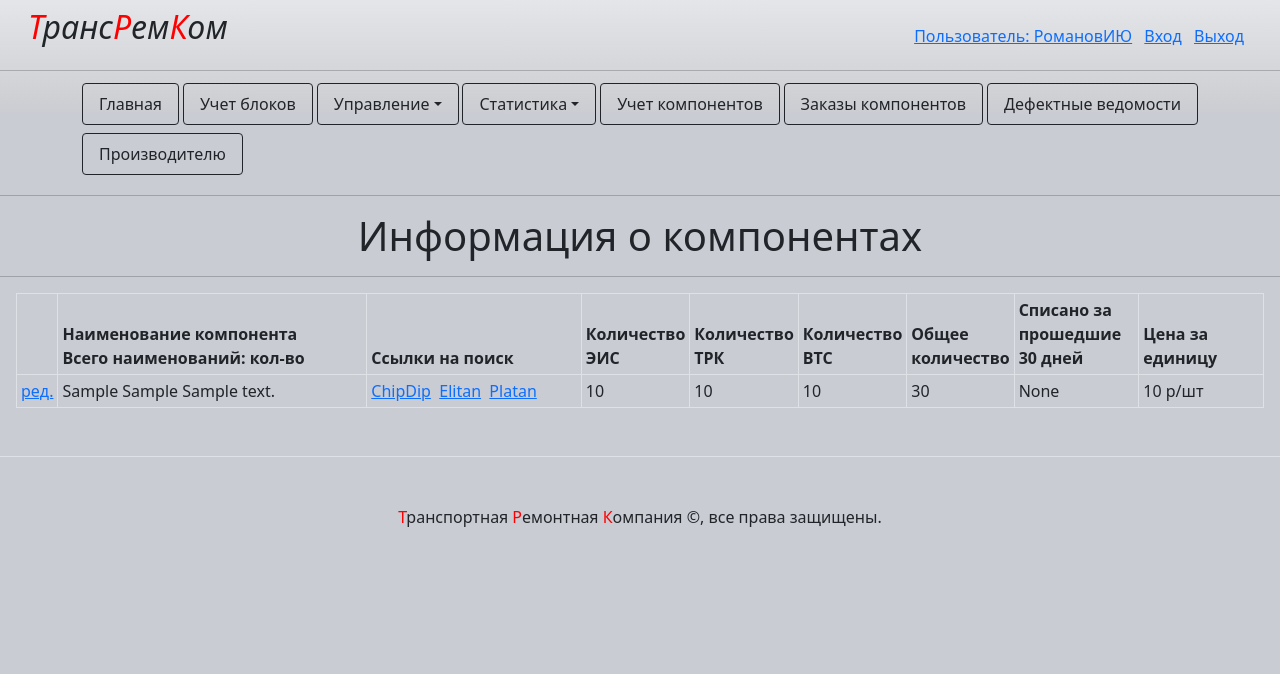
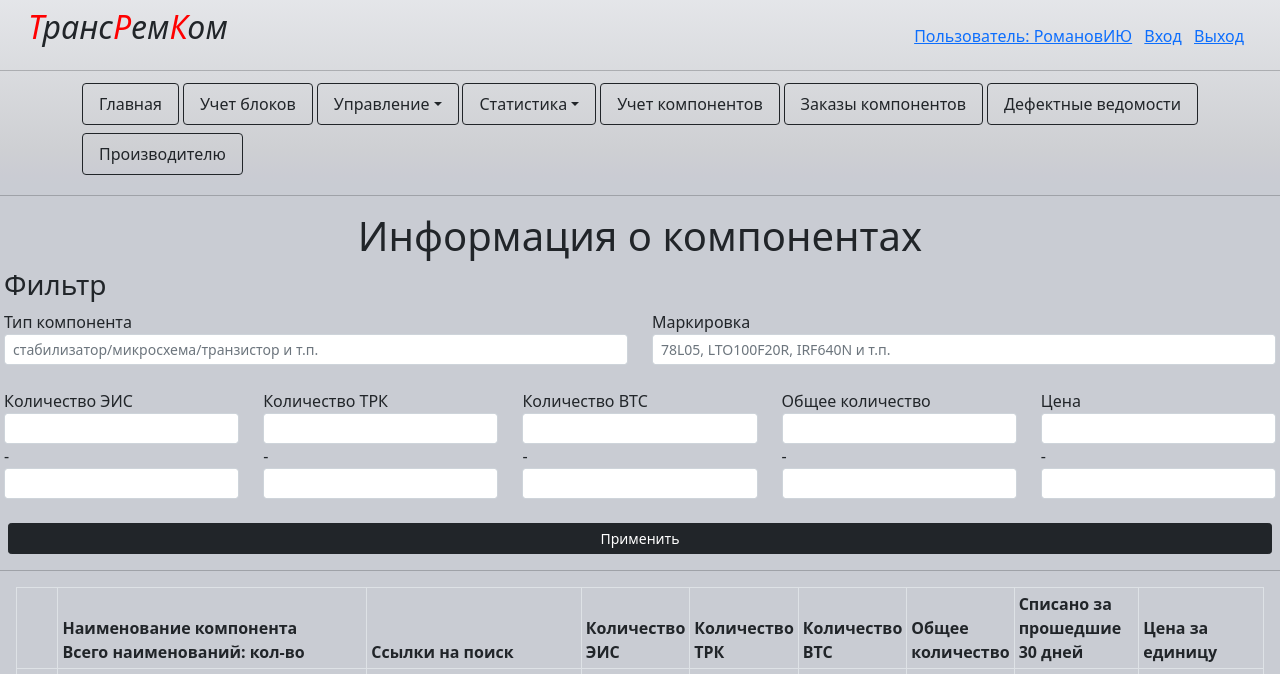
Before and after one commit to YaRomanovIvan/database_mk2, a Django app: page /components/ in a window 1280 px wide. Shown: the top 674 px of the page. Before the commit the page ends 527 px from the top, so only its background shows below. Run offline with Django 3.2, Linux system fonts and the light colour scheme; tables that the repository leaves empty hold one stand-in row (values such as "Sample post"); some libraries are stand-ins or nearby versions.

Commit message:
add filter component

```diff
--- a/base/filters.py
+++ b/base/filters.py
@@ -1,5 +1,6 @@
+from django import forms
 import django_filters
-from .models import Record_block
+from .models import Record_block, Component
 
 
 class One_block_filter(django_filters.FilterSet):
@@ -45,3 +46,51 @@ class Block_filter(django_filters.FilterSet):
             'FIO',
             'status',
         ]
+
+
+class Components_filter(django_filters.FilterSet):
+    type_component = django_filters.CharFilter(
+        lookup_expr='icontains',
+        label='Тип компонента',
+        widget=forms.TextInput(
+            attrs={
+                'placeholder': 'стабилизатор/микросхема/транзистор и т.п.'
+            }
+        ),
+    )
+    marking = django_filters.CharFilter(
+        lookup_expr='icontains',
+        label='Маркировка',
+        widget=forms.TextInput(
+            attrs={
+                'placeholder': '78L05, LTO100F20R, IRF640N и т.п.'
+            }
+        )
+    )
+    amount_eis = django_filters.RangeFilter(
+        label='Количество ЭИС',
+    )
+    amount_trk = django_filters.RangeFilter(
+        label='Количество ТРК',
+    )
+    amount_vts = django_filters.RangeFilter(
+        label='Количество ВТС',
+    )
+    summ = django_filters.RangeFilter(
+        label='Общее количество',
+    )
+    price = django_filters.RangeFilter(
+        label='Цена',
+    )
+
+    class Meta:
+        model = Component
+        fields = (
+            'type_component',
+            'marking',
+            'amount_eis',
+            'amount_trk',
+            'amount_vts',
+            'summ',
+            'price',
+        )
--- a/base/views.py
+++ b/base/views.py
@@ -4,7 +4,7 @@ import datetime
 from django.contrib import messages
 from django.db.models import Sum
 from .models import Post, Record_block, Unit, Type_block, Component, Record_component
-from .filters import Block_filter, One_block_filter
+from .filters import Block_filter, One_block_filter, Components_filter
 from .forms_block import Record_block_form, Type_block_form, Unit_form, Send_block_form
 
 
@@ -255,18 +255,20 @@ def view_components(request):
     components = Component.objects.annotate(
         summ=Sum("amount_trk") + Sum("amount_eis") + Sum("amount_vts")
     ).order_by("summ")
+    component_filter = Components_filter(
+        request.GET,
+        queryset=components,
+    )
     today = datetime.date.today()
     last_mounth = today - datetime.timedelta(days=30)
     result = []
-    for record in components:
+    for record in component_filter.qs:
         summ = record.record_component.filter(
                 date_add__range=(last_mounth, today)
             ).aggregate(Sum('amount'))
         result.append([record, summ['amount__sum']])
-    #qs = components
-    #print(qs.filter(record_component__date_add__range=(last_mounth, today)).aggregate(cnt=Sum('record_component__amount')))
     context = {
-        'components': components,
         'result': result,
+        "component_filter": component_filter,
     }
     return render(request, 'view_components.html', context)
--- /dev/null
+++ b/templates/includes/component_filter.html
@@ -0,0 +1,46 @@
+{% load user_filters %}
+<form class="ms-1 me-1" method='GET'>
+    {% csrf_token %}
+        <h3>Фильтр</h3>
+        <div class="row">
+            <div class="col">
+                <label for="{{ component_filter.form.type_component.id_for_label }}" >{{ component_filter.form.type_component.label }}</label>
+                {{ component_filter.form.type_component|addclass:"form-control form-control-sm" }}
+            </div>
+            <div class="col">
+                <label for="{{ component_filter.form.marking.id_for_label }}" >{{ component_filter.form.marking.label }}</label>
+                {{ component_filter.form.marking|addclass:"form-control form-control-sm" }}
+            </div>
+        </div>
+        <br>
+        <div class="row">
+            {% for field in component_filter.form %}
+                {{ field.help_text }}
+            {% endfor %}
+            <div class="col">
+                <label for="{{ component_filter.form.amount_eis.id_for_label }}" >{{ component_filter.form.amount_eis.label }}</label>
+                {{ component_filter.form.amount_eis|addclass:"form-control form-control-sm" }}
+            </div>
+            <div class="col">
+                <label for="{{ component_filter.form.amount_trk.id_for_label }}" >{{ component_filter.form.amount_trk.label }}</label>
+                {{ component_filter.form.amount_trk|addclass:"form-control form-control-sm" }}
+            </div>
+            <div class="col">
+                <label for="{{ component_filter.form.amount_vts.id_for_label }}" >{{ component_filter.form.amount_vts.label }}</label>
+                {{ component_filter.form.amount_vts|addclass:"form-control form-control-sm" }}
+            </div>
+            <div class="col">
+                <label for="{{ component_filter.form.summ.id_for_label }}" >{{ component_filter.form.summ.label }}</label>
+                {{ component_filter.form.summ|addclass:"form-control form-control-sm" }}
+            </div>
+            <div class="col">
+                <label for="{{ component_filter.form.price.id_for_label }}" >{{ component_filter.form.price.label }}</label>
+                {{ component_filter.form.price|addclass:"form-control form-control-sm" }}
+            </div>
+        </div>
+        <br>
+        <div class="row ms-1 me-1">
+        <button type="submit" class="btn btn-dark btn-sm btn-block">Применить</button>
+        </div>
+
+</form>
--- a/templates/view_components.html
+++ b/templates/view_components.html
@@ -1,8 +1,12 @@
 {% extends "base.html" %}
 {% block title %}Информация о компонентах{% endblock %}
+{% load user_filters %}
 
 {% block content %}
 <h1 class="text-center">Информация о компонентах</h1>
+
+
+{% include 'includes/component_filter.html' %}
 
 <hr>
 
```
